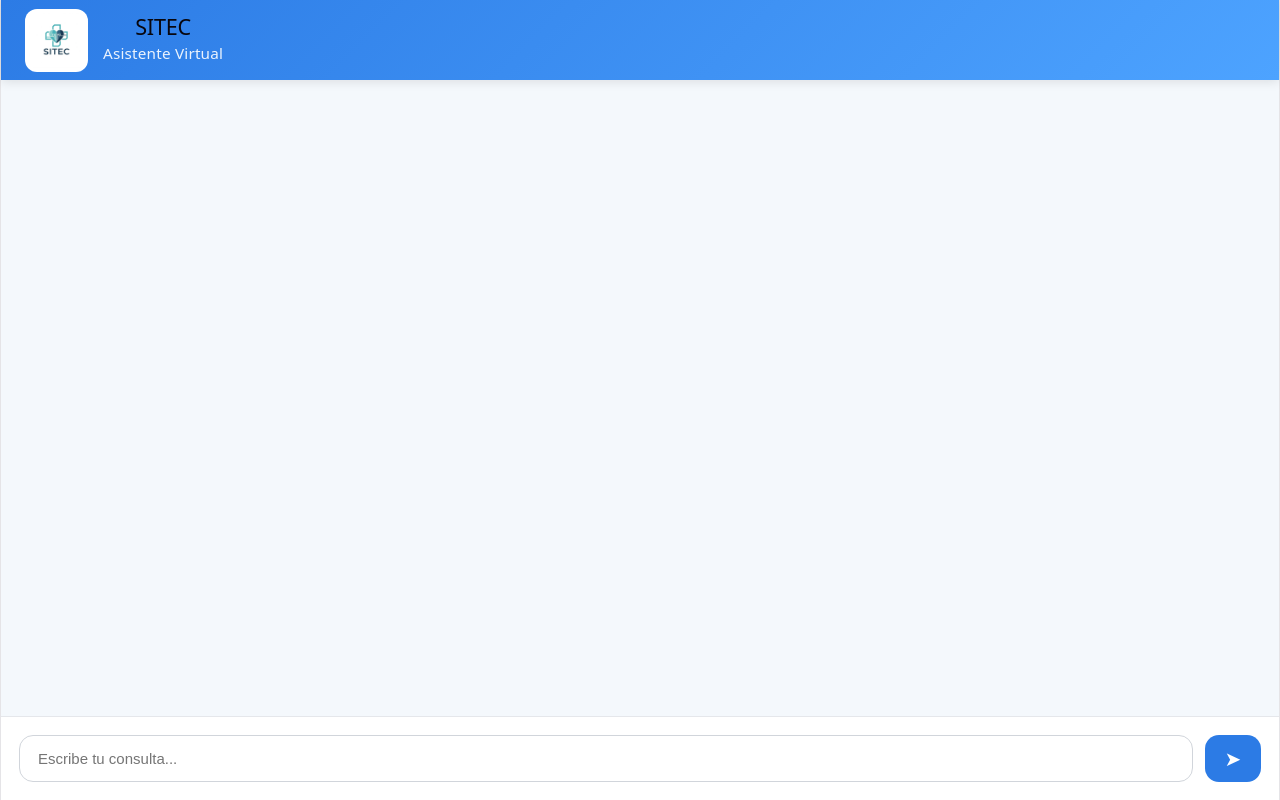
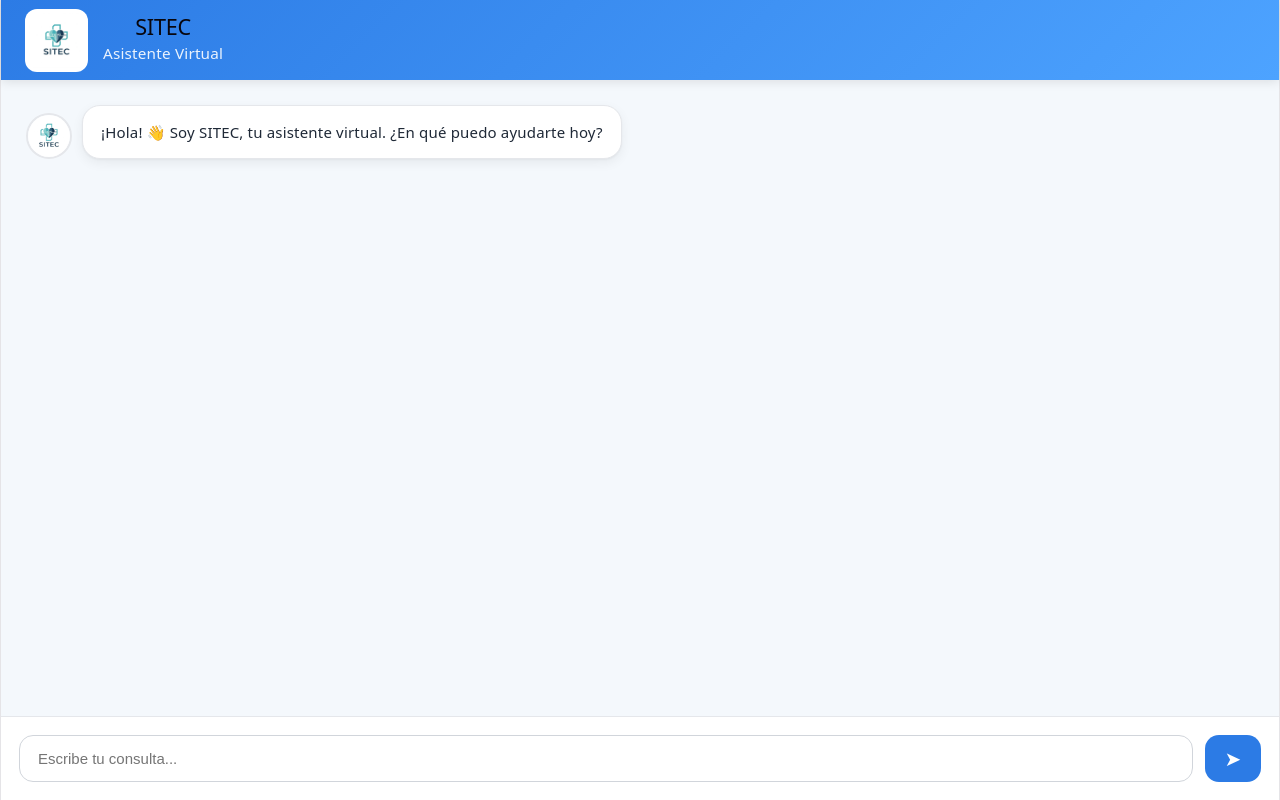
Before and after one commit to DavidGrados21/FrontADM, a React app: page / in a window 1280 px wide. Both pictures are taken after a click on the button "Soy Paciente". Built offline with nearby package versions, Linux system fonts and the light colour scheme; the HTML template or start-up script is replaced by a standard one.

Commit message:
areglo v2

```diff
--- a/src/componentes/Paciente/ChatBot/ChatBot.jsx
+++ b/src/componentes/Paciente/ChatBot/ChatBot.jsx
@@ -4,8 +4,13 @@ import "./ChatBot.css";
 
 const ChatBot = () => {
   const [message, setMessage] = useState("");
-  const [messages, setMessages] = useState([]);
   const [loading, setLoading] = useState(false);
+
+  const [messages, setMessages] = useState([
+  {
+    type: "bot",
+    text: "¡Hola! 👋 Soy SITEC, tu asistente virtual. ¿En qué puedo ayudarte hoy?",
+  },]);
 
   const handleSend = async () => {
     if (!message.trim() || loading) return;
@@ -65,11 +70,6 @@ const ChatBot = () => {
       </header>
 
       <div className="chatbot-body">
-        {messages.length === 0 && (
-          <div className="chatbot-empty">
-          </div>
-        )}
-
         {messages.map((msg, index) => (
           <div
             key={index}
```
